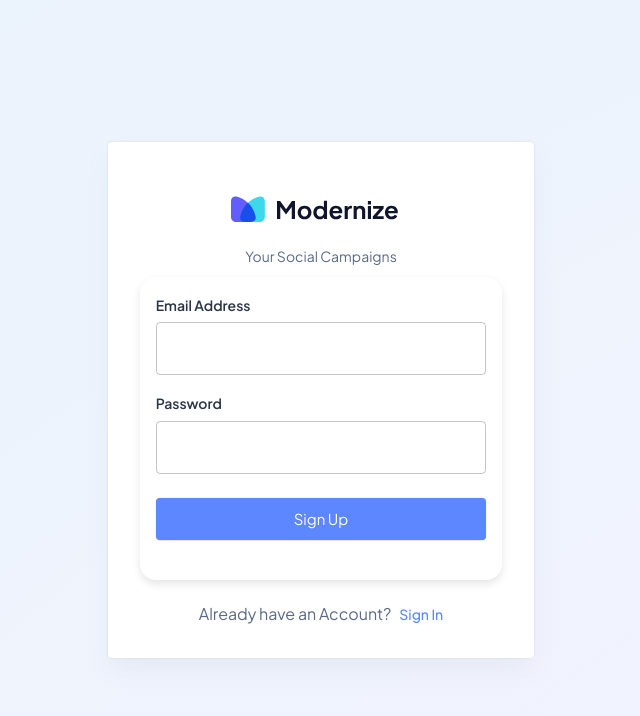
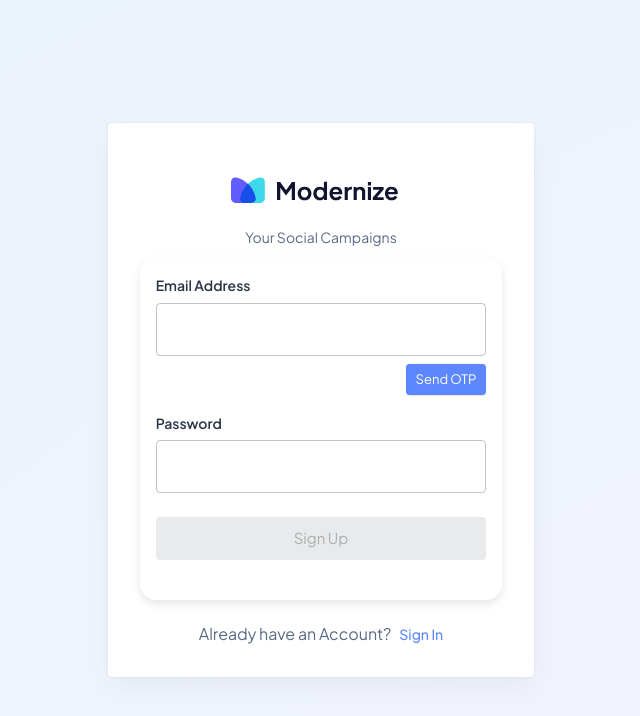
Before and after one commit to rajpootabhisheksingh0889/abhishek, a React (Create React App) app: page /auth/register in a window 1280 px wide. Shown: the top 716 px of the page, without its empty margins (319-959 px from the left). Built offline with nearby package versions, Linux system fonts and the light colour scheme.

Commit message:
register moduke

```diff
--- a/src/views/authentication/auth/AuthRegister.js
+++ b/src/views/authentication/auth/AuthRegister.js
@@ -2,22 +2,24 @@ import React, { useState } from 'react';
 import { Box, Typography, Button, Grid } from '@mui/material';
 import { useNavigate } from 'react-router-dom';
 import axios from 'axios';
-import { ToastContainer } from 'react-toastify';
+import { ToastContainer, toast } from 'react-toastify';
 import CustomTextField from '../../../components/forms/theme-elements/CustomTextField';
-import { toast } from 'react-toastify'; // Import toast
-import 'react-toastify/dist/ReactToastify.css'; // Import toast styles
+import 'react-toastify/dist/ReactToastify.css';
 
 const AuthRegister = ({ title, subtitle, subtext }) => {
     const [formData, setFormData] = useState({
         email: '',
         password: '',
+        otp: '',
     });
 
     const [formErrors, setFormErrors] = useState({
         email: '',
         password: '',
+        otp: '',
     });
 
+    const [otpSent, setOtpSent] = useState(false);
     const navigate = useNavigate();
 
     const handleChange = (e) => {
@@ -46,6 +48,10 @@ const AuthRegister = ({ title, subtitle, subtext }) => {
             errors.password = 'Password must contain at least one alphabet, one special character, and be at least 6 characters long';
             valid = false;
         }
+        if (otpSent && !formData.otp.trim()) {
+            errors.otp = 'OTP is required';
+            valid = false;
+        }
 
         setFormErrors(errors);
         return valid;
@@ -61,10 +67,9 @@ const AuthRegister = ({ title, subtitle, subtext }) => {
         try {
             const response = await axios.post('http://134.209.145.149:9999/api/register', formData);
             console.log('Registration successful:', response.data);
-            navigate('/auth/login'); // Redirect to login page after successful registration
+            navigate('/auth/login');
         } catch (error) {
             if (error.response) {
-                // Extract and display the error message from the response
                 const apiErrors = error.response.data.errors;
                 if (apiErrors && apiErrors.length > 0) {
                     const errorMessage = apiErrors[0].message || 'An error occurred. Please try again.';
@@ -74,12 +79,28 @@ const AuthRegister = ({ title, subtitle, subtext }) => {
                     toast.error('An error occurred. Please try again.');
                 }
             } else if (error.request) {
-                // The request was made but no response was received
                 toast.error('No response from server. Please try again later.');
             } else {
-                // Something happened in setting up the request that triggered an Error
                 toast.error('An error occurred. Please try again.');
             }
+        }
+    };
+
+    const handleSendOtp = async () => {
+        if (!formData.email.trim()) {
+            setFormErrors((prevErrors) => ({
+                ...prevErrors,
+                email: 'Email is required to send OTP',
+            }));
+            return;
+        }
+
+        try {
+            await axios.post('http://134.209.145.149:9999/api/otp', { email: formData.email });
+            toast.success('OTP sent to your email');
+            setOtpSent(true);
+        } catch (error) {
+            toast.error('Failed to send OTP. Please try again.');
         }
     };
 
@@ -122,8 +143,34 @@ const AuthRegister = ({ title, subtitle, subtext }) => {
                             helperText={formErrors.email}
                             autoComplete="email"
                         />
+                        <Button
+                            color="primary"
+                            variant="contained"
+                            size="small"
+                            onClick={handleSendOtp}
+                            sx={{ mt: 1, float: 'right' }}
+                            disabled={otpSent}
+                        >
+                            Send OTP
+                        </Button>
+
                     </Grid>
-
+                    {otpSent && (
+                        <Grid item xs={12} sm={12}>
+                            <Typography variant="subtitle1" fontWeight={600} component="label" htmlFor="otp" mb="5px">
+                                OTP
+                            </Typography>
+                            <CustomTextField
+                                id="otp"
+                                variant="outlined"
+                                fullWidth
+                                value={formData.otp}
+                                onChange={handleChange}
+                                error={!!formErrors.otp}
+                                helperText={formErrors.otp}
+                            />
+                        </Grid>
+                    )}
                     <Grid item xs={12} sm={12}>
                         <Typography variant="subtitle1" fontWeight={600} component="label" htmlFor="password" mb="5px">
                             Password
@@ -140,8 +187,10 @@ const AuthRegister = ({ title, subtitle, subtext }) => {
                             autoComplete="new-password"
                         />
                     </Grid>
+
+
                 </Grid>
-                <Button color="primary" variant="contained" size="large" fullWidth type="submit">
+                <Button color="primary" variant="contained" size="large" fullWidth type="submit" disabled={!otpSent}>
                     Sign Up
                 </Button>
             </Box>
```
Also changed, not shown: ecosystem.config.js (added, +11 -0 lines), 1 other file (tests, documents, lock files or other folders).
